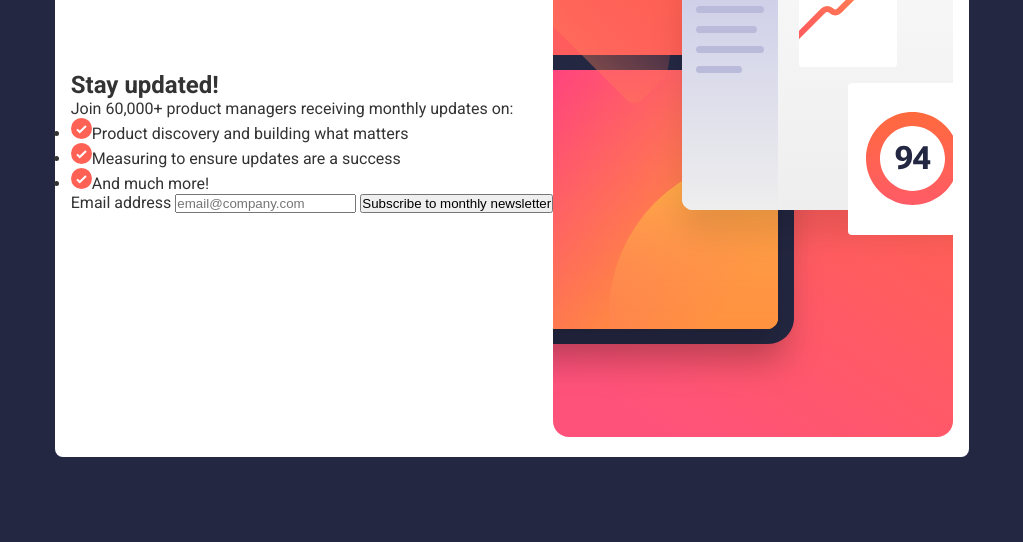
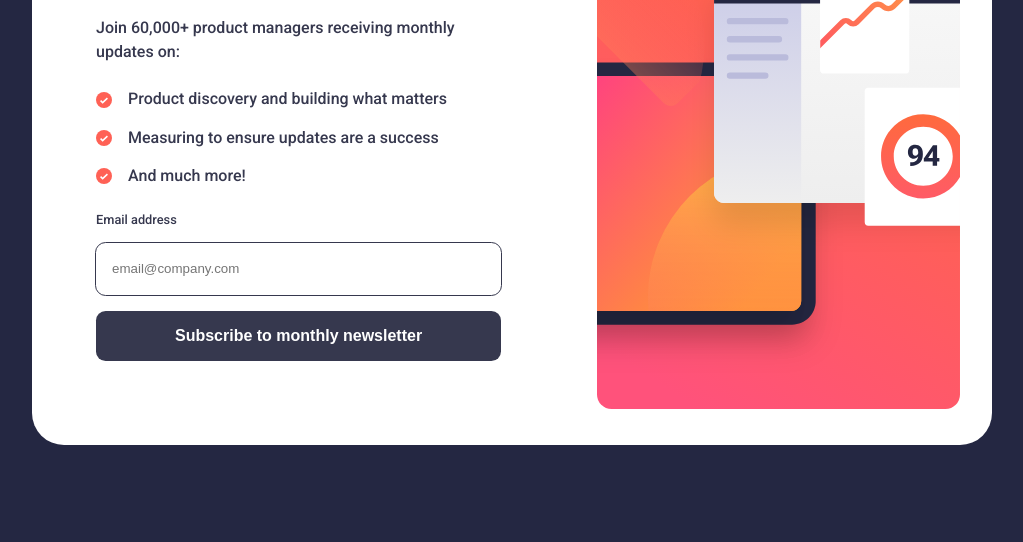
Before and after one commit to NENGXT/FrontendProject, a plain HTML site: page 09-newsletter-sign-up-with-success-message-main/index.html in a window 1280 px wide. Shown: the part 258-800 px from the top of the page, without its empty margins (128-1151 px from the left). Drawn offline with Linux system fonts and the light colour scheme.

Commit message:
09-layoutpart

```diff
--- a/09-newsletter-sign-up-with-success-message-main/css/components.css
+++ b/09-newsletter-sign-up-with-success-message-main/css/components.css
@@ -0,0 +1,20 @@
+.card-email {
+    padding: 1rem;
+    border-radius: 0.6rem;
+    border: none;
+    outline: 1px solid var(--color-blue-700);
+
+    color: var(--color-blue-700);
+    line-height: 1.5;
+}
+
+.card-submit {
+    padding: 1rem;
+    border-radius: 0.6rem;
+    border: none;
+    background-color: var(--color-blue-700);
+    color: var(--color-white);
+    font-weight: var(--font-weight-bold);
+    font-size: 1rem;
+    cursor: pointer;
+}
--- a/09-newsletter-sign-up-with-success-message-main/css/layouts.css
+++ b/09-newsletter-sign-up-with-success-message-main/css/layouts.css
@@ -0,0 +1,38 @@
+.card-left {
+    padding: 4rem;
+}
+
+.card-form {
+    display: flex;
+    flex-direction: column;
+    gap: 1rem;
+}
+
+.card-list {
+    list-style: none;
+    line-height: 2.4;
+    padding: 0;
+}
+
+li {
+    display: flex;
+    align-items: center;
+    gap: 1rem;
+}
+
+.card-icon {
+    height: 1rem;
+}
+
+.card-right {
+    padding: 2rem;
+}
+
+.card-illustration {
+    width: 100%;
+    height: 100%;
+}
+
+.card-illustration-desktop {
+    width: 100%;
+}
--- a/09-newsletter-sign-up-with-success-message-main/css/main.css
+++ b/09-newsletter-sign-up-with-success-message-main/css/main.css
@@ -21,11 +21,11 @@ body {
 }
 
 .container {
-    max-width: 1200px;
-    padding: 1rem;
+    margin: 0 1rem;
+    max-width: 960px;
     background-color: var(--color-white);
-    border-radius: 8px;
+    border-radius: 2rem;
     display: flex;
-    justify-content: space-between;
+    justify-content: center;
     align-items: center;
 }
--- a/09-newsletter-sign-up-with-success-message-main/css/typo.css
+++ b/09-newsletter-sign-up-with-success-message-main/css/typo.css
@@ -0,0 +1,25 @@
+.card-title {
+    font-size: 3.2rem;
+    font-weight: 700;
+    color: var(--color-blue-800);
+    margin-bottom: 1rem;
+}
+
+p {
+    font-size: 1rem;
+    font-weight: 500;
+    color: var(--color-blue-700);
+    line-height: 1.5;
+}
+
+li {
+    font-size: 1rem;
+    font-weight: 500;
+    color: var(--color-blue-700);
+}
+
+label {
+    font-size: 0.8rem;
+    font-weight: 500;
+    color: var(--color-blue-700);
+}
--- a/09-newsletter-sign-up-with-success-message-main/index.html
+++ b/09-newsletter-sign-up-with-success-message-main/index.html
@@ -27,18 +27,21 @@
                     <ul class="card-list">
                         <li>
                             <img
+                                class="card-icon"
                                 src="./assets/images/icon-list.svg"
                                 alt="icon" />Product discovery and building what
                             matters
                         </li>
                         <li>
                             <img
+                                class="card-icon"
                                 src="./assets/images/icon-list.svg"
                                 alt="icon" />Measuring to ensure updates are a
                             success
                         </li>
                         <li>
                             <img
+                                class="card-icon"
                                 src="./assets/images/icon-list.svg"
                                 alt="icon" />And much more!
                         </li>
@@ -56,9 +59,12 @@
                 </form>
             </section>
             <section class="card-right">
-                <img
-                    src="./assets/images/illustration-sign-up-desktop.svg"
-                    alt="desktop-illustration" />
+                <div class="card-illustration">
+                    <img
+                        class="card-illustration-desktop"
+                        src="./assets/images/illustration-sign-up-desktop.svg"
+                        alt="desktop-illustration" />
+                </div>
             </section>
         </main>
     </body>
```
